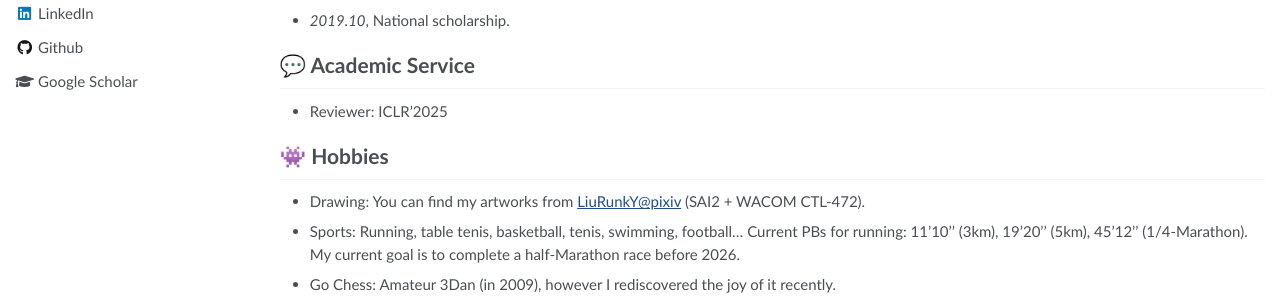
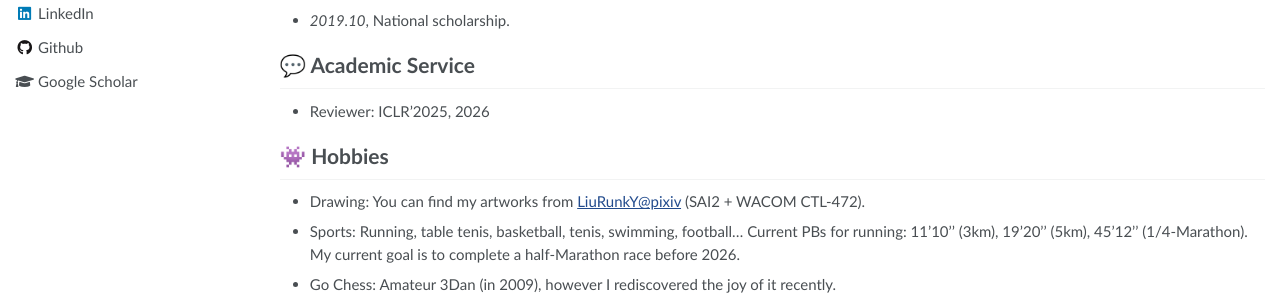
Before and after one commit to LiuRunky/LiuRunky.github.io, a Jekyll site: the page built from _pages/about.md, in a window 1280 px wide and 900 px high, scrolled down 613 px. Shown: the part 455-751 px from the top of the window. Built offline with Jekyll 4.4.1, drawn with Linux system fonts in a browser that asks for light colours.

Commit message:
Update files

```diff
--- a/_pages/about.md
+++ b/_pages/about.md
@@ -97,7 +97,7 @@ If you are interested in my background or skills, feel free to [send an email](m
 - *2019.10*, National scholarship.
 
 # 💬 Academic Service
-- Reviewer: ICLR'2025
+- Reviewer: ICLR'2025, 2026
 
 # 👾 Hobbies
 - Drawing: You can find my artworks from [LiuRunkY@pixiv](https://www.pixiv.net/users/16552180) (SAI2 + WACOM CTL-472).
```
